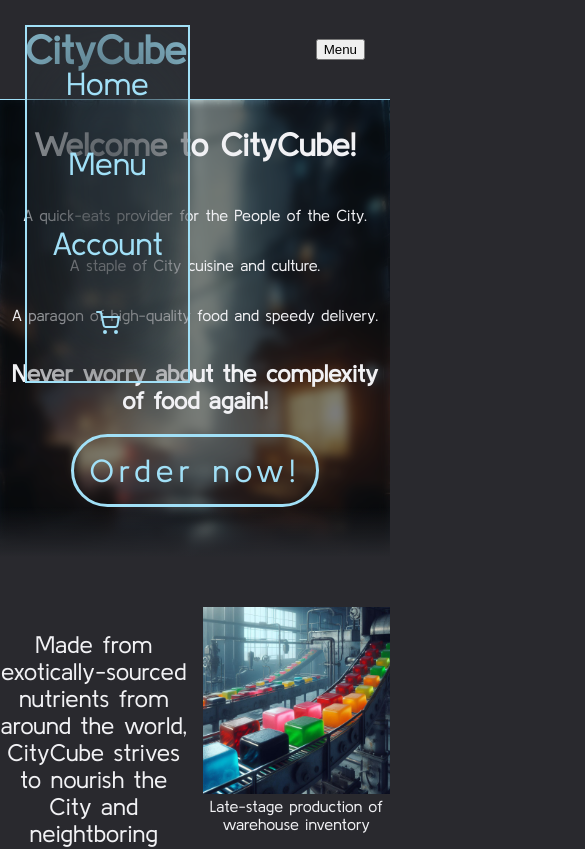
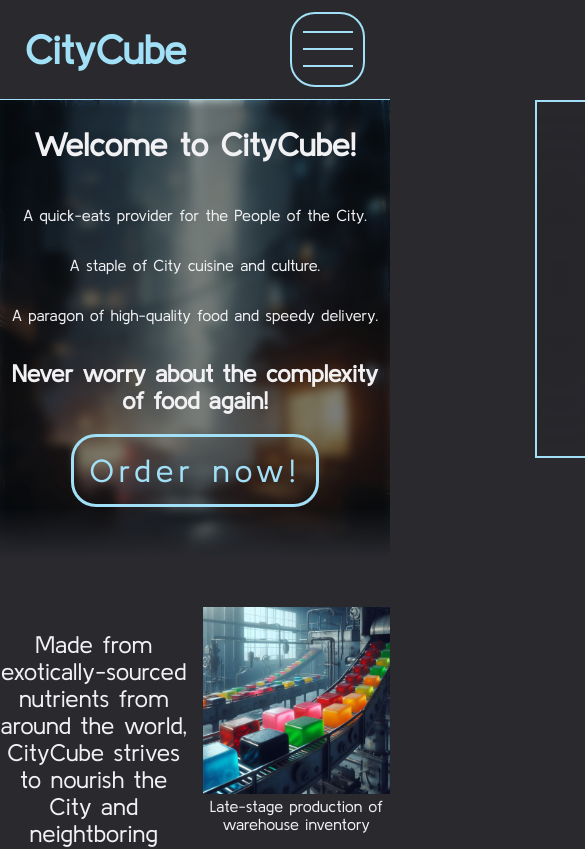
Before and after one commit to cs-cmd/city-cube-frontend, a React (Vite) app: page / in a window 390 px wide. Shown: the top 849 px of the page, 585 px wide, since content can reach past the window. Built offline with nearby package versions, Linux system fonts and the light colour scheme.

Commit message:
Fixed functionality of mobile dropdown menu; Added additional alias for data store folder; moved JS object containing links to images and image information to the new data store folder; Edited import statements to use new alias for links;

```diff
--- a/src/components/Header/Header.css
+++ b/src/components/Header/Header.css
@@ -51,25 +51,51 @@
 
   .mobile-menu-container {
     display: block;
+    height: 100%;
+  }
+
+  .menu-button {
+    height: 75px;
+    width: 75px;
+    border: 2px solid var(--header-font-color);
+    background-color: hsla(0, 0%, 0%, 0);
+    border-radius: var(--border-radius);
+    display: flex;
+    flex-direction: column;
+    gap: 15px;
+    justify-content: center;
+    align-items: center;
+    &:hover {
+      cursor: pointer;
+    }
+  }
+
+  .menu-bar {
+    display: block;
+    width: 50px;
+    background-color: var(--header-font-color);
+    height: 2px;
   }
 
   .mobile-menu {
     position: absolute;
     z-index: 1;
-    width: auto;
     backdrop-filter: blur(75px) brightness(75%);
-    top: 0;
+    height: fit-content;
+    top: 75px;
     left: 0;
+    right: 0;
+    transform: translateX(150%);
     border: 2px solid var(--header-font-color);
     box-sizing: border-box;
     padding: 25px;
     line-height: 2;
     margin: 25px;
+    transition: transform var(--quick-time);
 
-    .hidden {
-      display: none;
+    &.dropped {
+      transform: translateX(0%);
     }
-
     .links {
       display: flex;
       height: 50%;
--- a/src/components/Header/Header.jsx
+++ b/src/components/Header/Header.jsx
@@ -25,11 +25,13 @@ export default function Header({ itemsInCart = 0 }) {
       {/* Mobile menu, for screens less than or equal to 801px */}
       <div className="mobile-menu-container">
         <button className="menu-button" onClick={handleMenuButtonClick}>
-          Menu
+          <span className="menu-bar"></span>
+          <span className="menu-bar"></span>
+          <span className="menu-bar"></span>
         </button>
         <nav
           onClick={handleMenuButtonClick}
-          className={`mobile-menu${isMenuDisplayed ? " hidden" : ""}`}
+          className={`mobile-menu${isMenuDisplayed ? " dropped" : ""}`}
         >
           <HeaderLinks />
         </nav>
--- /dev/null
+++ b/src/data/home-page-image-data.js
@@ -0,0 +1,20 @@
+const homePageImageContent = [
+  {
+    imgSrc: new URL("/images/factory-images/factory2.jpg", import.meta.url)
+      .href,
+    desc: "Late-stage production of warehouse inventory",
+    text: "Made from exotically-sourced nutrients from around the world, CityCube strives to nourish the City and neightboring boroughs.",
+  },
+  {
+    imgSrc: new URL("/images/founders/founders1.jpeg", import.meta.url).href,
+    desc: "The founders, Raz Keenz and Mohammad Kapoor, in-front of their first factory",
+    text: "Designed from the ground up by CS Financial's own son, Raz Keenz, alongside friend Mohammad Kapoor, built a culinary empire spanning the City.",
+  },
+  {
+    imgSrc: new URL("/images/food-images/food1.jpg", import.meta.url).href,
+    desc: "A staple dish, the Orange Meringue Block",
+    text: "Made efficiently from natural and artificial flavorings and nutrients sourced from around the world, CityCube's unit of food, the Block, is calorie-dense and stable, capable of filling a grown man in just two servings!",
+  },
+];
+
+export default homePageImageContent;
--- a/src/index.css
+++ b/src/index.css
@@ -10,6 +10,8 @@
   --header-accent-color: hsl(30, 85%, 80%);
   --header-accent-dark: hsl(30, 85%, 50%);
   --text-color: hsl(234, 10%, 95%);
+
+  --border-radius: 25px;
 
   --quick-time: 0.25s;
   --med-time: 0.5s;
@@ -55,7 +57,7 @@ a {
   border: 3px solid var(--header-font-color);
   background-color: transparent;
   box-sizing: border-box;
-  border-radius: 50px;
+  border-radius: var(--border-radius);
   padding: 15px;
   letter-spacing: 5px;
   font-size: 2rem;
@@ -63,6 +65,7 @@ a {
     background var(--quick-time),
     border-color var(--quick-time),
     color var(--quick-time);
+
   &:hover {
     border-color: var(--header-font-dark);
     color: var(--header-font-dark);
--- a/src/pages/HomePage/HomePage.jsx
+++ b/src/pages/HomePage/HomePage.jsx
@@ -1,24 +1,6 @@
 import ImageAndDesc from "@components/ImageAndDesc/ImageAndDesc";
 import "./HomePage.css";
-
-const homePageImageContent = [
-  {
-    imgSrc: new URL("/images/factory-images/factory2.jpg", import.meta.url)
-      .href,
-    desc: "Late-stage production of warehouse inventory",
-    text: "Made from exotically-sourced nutrients from around the world, CityCube strives to nourish the City and neightboring boroughs.",
-  },
-  {
-    imgSrc: new URL("/images/founders/founders1.jpeg", import.meta.url).href,
-    desc: "The founders, Raz Keenz and Mohammad Kapoor, in-front of their first factory",
-    text: "Designed from the ground up by CS Financial's own son, Raz Keenz, alongside friend Mohammad Kapoor, built a culinary empire spanning the City.",
-  },
-  {
-    imgSrc: new URL("/images/food-images/food1.jpg", import.meta.url).href,
-    desc: "A staple dish, the Orange Meringue Block",
-    text: "Made efficiently from natural and artificial flavorings and nutrients sourced from around the world, CityCube's unit of food, the Block, is calorie-dense and stable, capable of filling a grown man in just two servings!",
-  },
-];
+import homePageImageContent from "../../data/home-page-image-data";
 
 export default function HomePage() {
   return (
--- a/vite.config.js
+++ b/vite.config.js
@@ -22,6 +22,10 @@ export default defineConfig({
         find: "@pages",
         replacement: fileURLToPath(new URL("./src/pages", import.meta.url)),
       },
+      {
+        find: "@data",
+        replacement: fileURLToPath(new URL("./src/data", import.meta.url)),
+      },
     ],
   },
 
```
